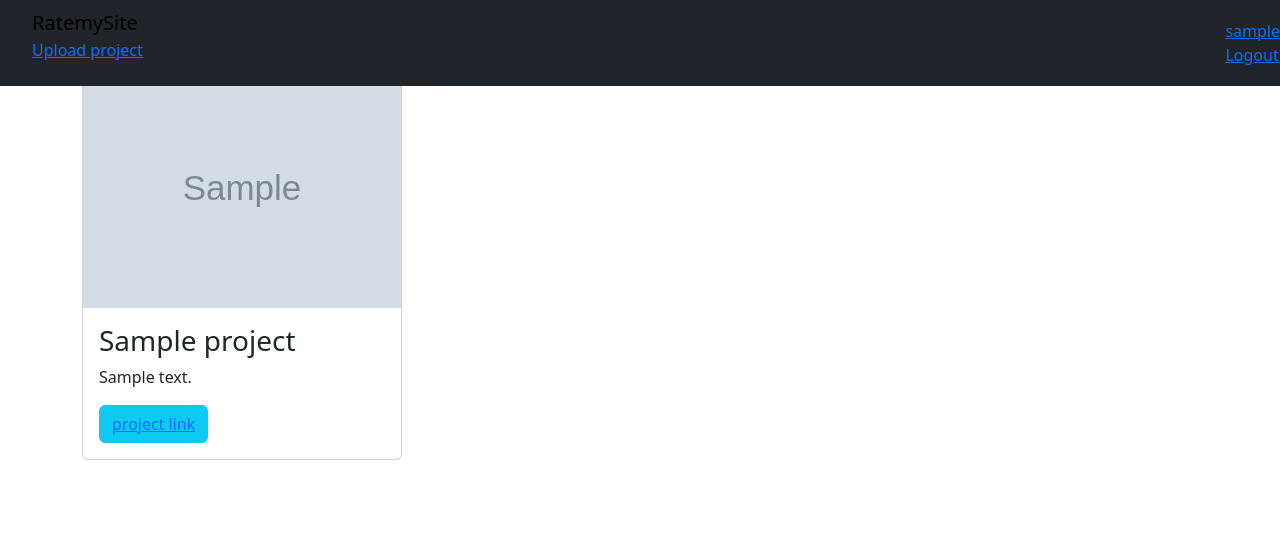
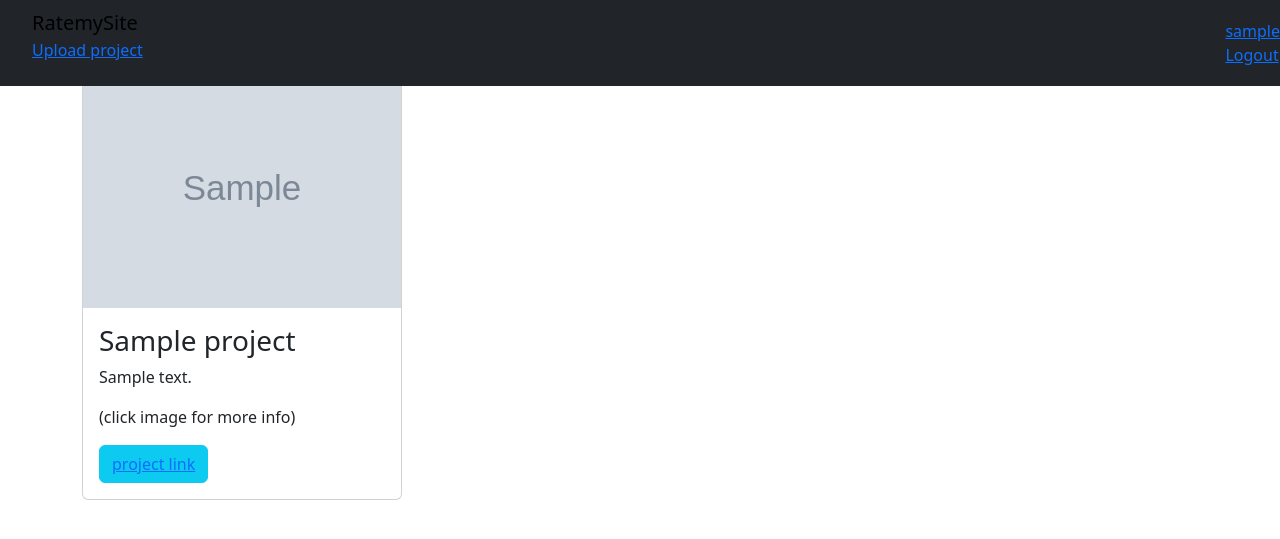
Before and after one commit to Angelamutyota/ratemysite, a Django app: page / in a window 1280 px wide. Shown: the top 539 px of the page. Run offline with Django 3.2, Linux system fonts and the light colour scheme; a user stored in the database is signed in; tables that the repository leaves empty hold one stand-in row (values such as "Sample post"); grey boxes marked "Sample" are stand-in pictures; some libraries are stand-ins or nearby versions.

Commit message:
add info

```diff
--- a/rateapp/templates/index.html
+++ b/rateapp/templates/index.html
@@ -10,6 +10,7 @@
         <div class="card-body">
         <h3>{{project.title}}</h3>
          <p class="card-text">{{project.description}}</p>
+         <p>(click image for more info)</p>
            <button class="btn btn-info"><a href="{{project.link}}" target="_blank">project link</a></button>
       </div>
      </div>
```
